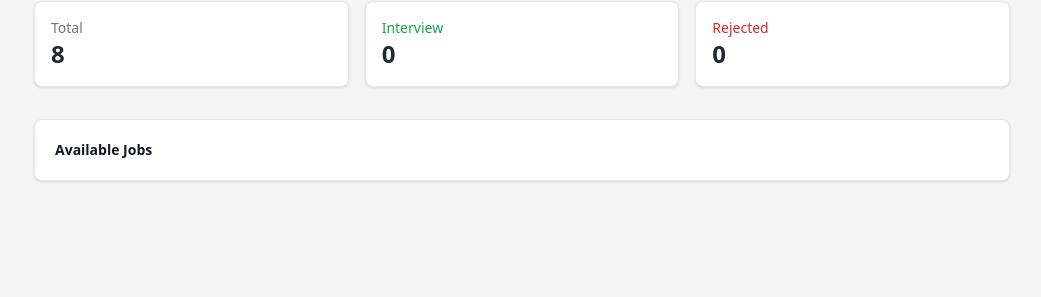
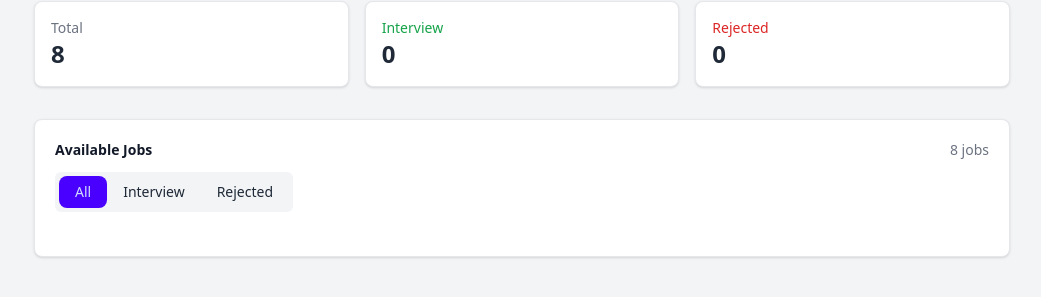
Before and after one commit to salman-hussain-sakib/Assignment-04, a plain HTML site: page index.html in a window 1280 px wide. Shown: the part 67-364 px from the top of the page, without its empty margins (118-1159 px from the left). Drawn offline with nearby package versions, Linux system fonts and the light colour scheme.

Commit message:
tabs right and left count

```diff
--- a/index.html
+++ b/index.html
@@ -39,5 +39,20 @@
       <div class="flex items-start justify-between gap-4">
         <div>
           <h2 class="text-sm font-semibold text-gray-900">Available Jobs</h2>
+ <!-- Tabs -->
+          <div class="tabs tabs-boxed bg-gray-100 p-1 rounded-md mt-3 w-fit">
+            <button class="tab tab-active" data-tab="all">All</button>
+            <button class="tab" data-tab="interview">Interview</button>
+            <button class="tab" data-tab="rejected">Rejected</button>
+          </div>
+        </div>
 
+        <!-- Right count -->
+        <p class="text-sm text-gray-500">
+          <span id="sectionJobsCount">8 jobs</span>
+        </p>
+      </div>
+
+      <!-- Jobs List -->
+      <div id="jobsList" class="mt-6 divide-y">
 </html>
```
